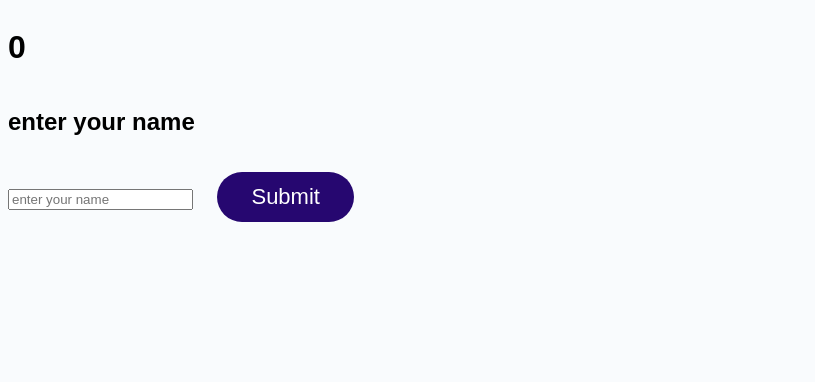
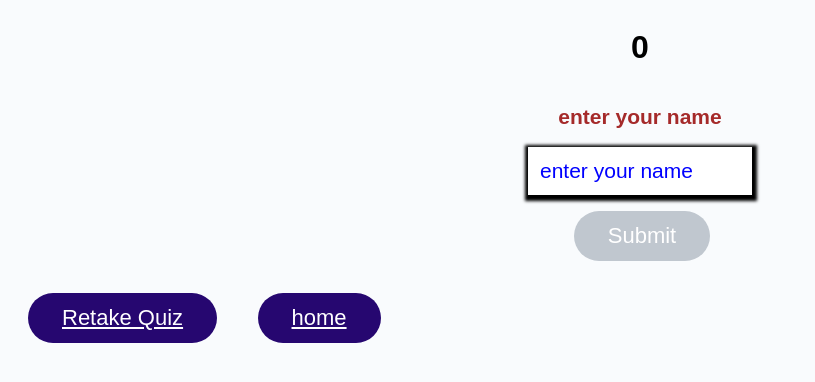
Before and after one commit to GPain2007/Quiz-time, a plain HTML site: page gameover.html in a window 1280 px wide. Shown: the whole page, without its empty margins (0-815 px from the left). Drawn offline with Linux system fonts and the light colour scheme.

Commit message:
added js to gameover file

```diff
--- a/assets/css/style.css
+++ b/assets/css/style.css
@@ -5,7 +5,7 @@
   margin: 0;
   padding: 0;
   font-size: 60px;
-}
+} /*
 html,
 body,
 .wrapper {
@@ -27,6 +27,11 @@ body {
   max-width: 100px;
   margin: 0 auto;
   padding: 2px;
+}
+.flex-center {
+  display: flex;
+  align-items: center;
+  justify-content: center;
 }
 .flex-column {
   display: flex;
@@ -57,6 +62,7 @@ body {
   padding: 14px 34px;
   text-align: center;
   cursor: pointer;
+  justify-content: center;
 }
 .btn:hover {
   cursor: pointer;
@@ -82,6 +88,41 @@ button[disabled]::hover {
   box-shadow: rgba(0, 0, 0, 0.1) 0px 1px 6px 0px rgba(0, 0, 0, 0.2) 0px 1px 1px
     0px;
 }
+.end-form-container {
+  width: 100%;
+  display: flex;
+  flex-direction: column;
+  align-items: center;
+  max-width: 200px;
+}
+
+input {
+  margin-bottom: 20px;
+  width: 12px;
+  padding: 12px;
+  font-size: 21px;
+  border: none;
+  box-shadow: 1px 2px 3px 4px;
+}
+input::placeholder {
+  color: blue;
+}
+
+#username {
+  margin-bottom: auto;
+  width: 100%;
+  outline: none;
+}
+
+#end-text {
+  font-size: 21px;
+  color: brown;
+  text-align: center;
+}
+
+#saveScoreBtn {
+  border: none;
+}
 @media (max-width: 690px) {
   .btn {
     font-size: 1rem;
--- /dev/null
+++ b/assets/js/gameover.js
@@ -0,0 +1,5 @@
+window.onload = function () {
+  var highscore = localStorage.getItem("mostRecentScore");
+  var finalScore = document.querySelector("finalScore");
+  console.log(highscore);
+};
--- a/gameover.html
+++ b/gameover.html
@@ -8,8 +8,8 @@
     <link rel="stylesheet" href="./assets/css/style.css" class="style" />
   </head>
   <body>
-    <div id="end" class="flex-center flex-column">
-      <h1 id="finalScorce">0</h1>
+    <a id="end" class="flex-center flex-column">
+      <h1 id="finalScore">0</h1>
       <form class="end-form-container">
         <h2 id="end-text">enter your name</h2>
         <input
@@ -18,8 +18,19 @@
           id="username"
           placeholder="enter your name"
         />
-        <button class="btn" id="saveScoreBtn" type="submit">Submit</button>
+        <button
+          class="btn"
+          id="saveScoreBtn"
+          type="submit"
+          onclick="saveHighScore(event)"
+          disabled
+        >
+          Submit
+        </button>
       </form>
-    </div>
+      <a href="./quiz.html" class="btn flex-center">Retake Quiz</a>
+      <a href="./index.html" class="btn flex-center flex-column">home</a>
+    </a>
+    <script src="./assets/js/gameover.js"></script>
   </body>
 </html>
```
Also changed, not shown: assets/js/script.js (+17 -15 lines), index.html (+2 -4 lines), quiz.html (+1 -1 lines).
